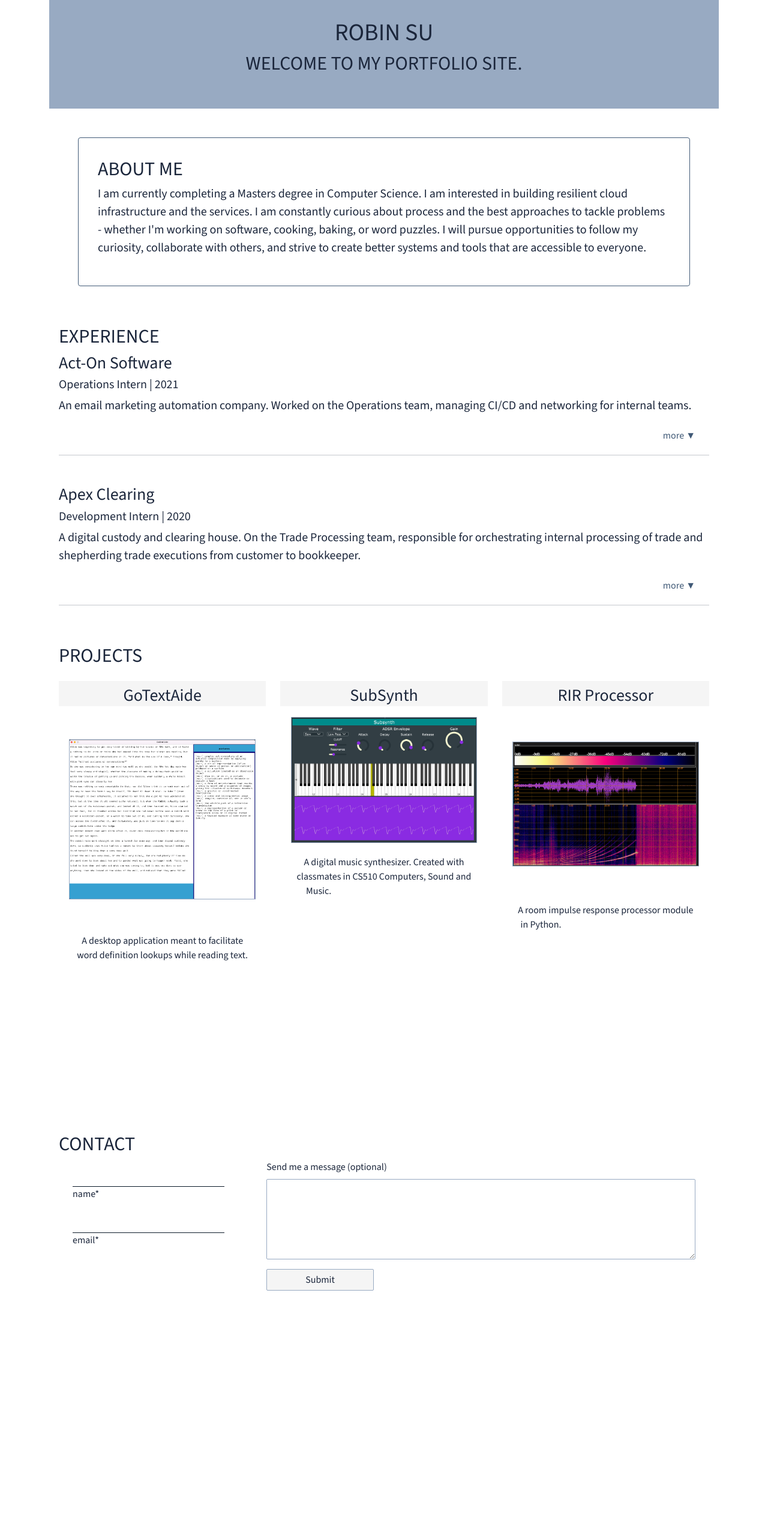
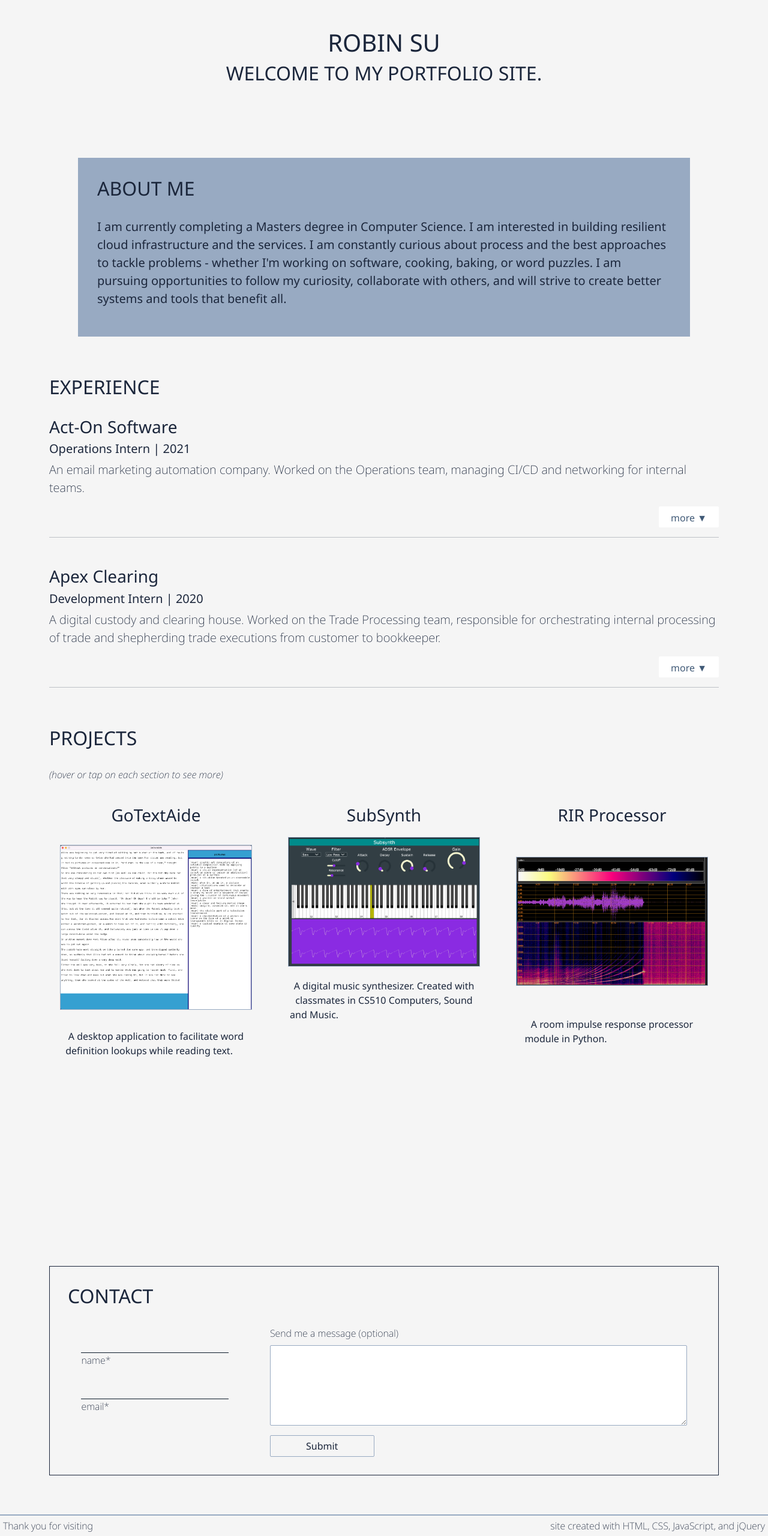
Before and after one commit to robinjsu/portfolio, a plain HTML site: page index.html in a window 1280 px wide. Shown: the part 146-2706 px from the top of the page at 60% size. Before the commit the page ends 2329 px from the top, so only its background shows below. Drawn offline with nearby package versions, Linux system fonts and the light colour scheme.

Commit message:
change font weights, make nav hover bigger, and adjust spacing between sections

```diff
--- a/css/styles.css
+++ b/css/styles.css
@@ -5,11 +5,12 @@
     --oxford: #1b263bff;
     --gray-blue: #415a77ff;
     --shadow-blue: rgb(152, 170, 194);
+    --light-grey: rgb(245, 245, 245);
 }
 
 * {
     box-sizing: border-box;
-    font-family: var(--source-font), 'PT Sans', Arial, Helvetica, sans-serif;
+    font-family: var(--noto-font), 'PT Sans', Arial, Helvetica, sans-serif;
     font-size: 16px;
     margin: 0px;
     padding: 0px;
@@ -18,6 +19,7 @@
 body {
     font-weight: 200;
     color: var(--oxford);
+    background-color: var(--light-grey);
 }
 
 .header {
@@ -29,6 +31,7 @@ body {
     padding: 10px 20px;
     border-bottom: 1px solid var(--oxford);
     justify-content: space-between;
+    font-weight: 400;
 }
 
 .logo {
@@ -48,18 +51,22 @@ body {
 
 .nav-link:hover {
     color: var(--oxford);
-    text-decoration: underline var(--oxford);
+    text-decoration: underline var(--oxford) 2px;
 }
 
 
 .section {
-    margin: 1em 0em 1em 0em;
-    padding: 1em;
+    margin: 65px 0px 65px 0px;
+    /* padding: 1em; */
 }
 
 .col {
     display: flex;
     flex-direction: row;
+}
+
+.section-title {
+    margin-bottom: 30px;
 }
 
 .section-text {
@@ -70,13 +77,16 @@ body {
     height: 200px;
     justify-content: center;
     text-align: center;
-    background-color: var(--shadow-blue);
+    /* background-color: whitesmoke; */
 }
 
 .bio {
+    background-color: var(--shadow-blue);
+    font-weight: 400;
+    padding: 1em;
     /* text-align: right; */
-    border: 1px solid var(--gray-blue);
-    border-radius: 4px;
+    /* border: 1px solid var(--gray-blue);
+    border-radius: 4px; */
 }
 
 
@@ -116,7 +126,7 @@ body {
 .p-title {
     height: 1.5em;
     padding-top: .25em;
-    background-color: whitesmoke;
+    background-color: var(--light-grey);
 }
 
 .p-img {
@@ -147,6 +157,11 @@ body {
     opacity: 0.0;
 }
 
+.contact {
+    border: 1px solid var(--oxford);
+    padding: 30px;
+}
+
 .contact-form {
     display: flex;
     justify-content: space-around;
@@ -156,6 +171,7 @@ body {
     border: none;
     border-radius: 0px;
     border-bottom: 1px solid var(--rich-black);
+    background-color: var(--light-grey);
 }
 
 .msg-area {
@@ -169,7 +185,7 @@ body {
 }
 
 .submit-btn {
-    background-color: whitesmoke;
+    background-color: var(--light-grey);
     color: var(--oxford);
     border-radius: 2px;
     border: 1px solid var(--shadow-blue);
@@ -177,8 +193,14 @@ body {
     width: 25%;
 }
 
+.submit-btn:hover {
+    background-color: var(--oxford);
+    color: var(--light-grey);
+}
+
 .footer {
-    background-color: whitesmoke;
+    background-color: var(--light-grey);
     padding: 5px;
-    border-top: 1px solid var(--shadow-blue);
+    border-top: 2px solid var(--shadow-blue);
+    font-weight: 200;
 }
--- a/index.html
+++ b/index.html
@@ -23,7 +23,7 @@
 
 <body>
     <header class="header container-fluid">
-        <nav class="navbar navbar-expand-sm d-flex">
+        <nav class="navbar navbar-expand d-flex">
             <a href="" class="navbar-brand logo fs-2">RS</a>
             <ul class="menu navbar-nav">
                 <li class="nav-item"><a class="nav-link fs-5" href="#about">about</a></li>
@@ -35,17 +35,17 @@
         </div>
     </header>
     <main class="main-content container overflow-hidden">
-        <section class="section intro mt-5 d-flex flex-column">
+        <section class="section intro d-flex flex-column">
             <h1>ROBIN SU</h1>
             <h2>WELCOME TO MY PORTFOLIO SITE.</h2>
         </section>
-        <section class="section bio m-5 fs-2">
-            <h2 class="section-title" id="about">ABOUT ME</h2>
+        <section class="section bio mx-md-5 fs-2" id="about">
+            <h2 class="section-title">ABOUT ME</h2>
             <p class="section-text">I am currently completing a Masters degree in Computer Science. I am interested in
                 building resilient cloud infrastructure and the services. I am constantly curious about process and the
                 best approaches to tackle problems - whether I'm working on software, cooking, baking, or word puzzles.
-                I will pursue opportunities to follow my curiosity, collaborate with others, and strive to create better
-                systems and tools that are accessible to everyone. </p>
+                I am pursuing opportunities to follow my curiosity, collaborate with others, and will strive to create
+                better systems and tools that benefit all. </p>
         </section>
         <section class="section experience">
             <h2 class="section-title" id="experience">EXPERIENCE</h2>
@@ -61,9 +61,9 @@
             <div class="exp-text d-flex flex-column mt-5" id="experience2">
                 <h3>Apex Clearing</h3>
                 <h5>Development Intern | 2020</h5>
-                <p class="section-text">A digital custody and clearing house. On the Trade Processing team, responsible
-                    for orchestrating internal processing of trade and shepherding trade executions from customer to
-                    bookkeeper.</p>
+                <p class="section-text">A digital custody and clearing house. Worked on the Trade Processing team,
+                    responsible for orchestrating internal processing of trade and shepherding trade executions from
+                    customer to bookkeeper.</p>
                 <ul class="exp-list" id="experience2-list">
                 </ul>
             </div>
@@ -71,16 +71,18 @@
         </section>
         <section class="section projects">
             <h2 class="section-title" id="projects">PROJECTS</h2>
+            <p><i>(hover or tap on each section to see more)</i></p>
             <div class="row row-cols-1 row-cols-lg-3">
                 <div class="col">
                     <div class="project prj1 mt-3" id="p1">
                         <h3 class="p-title">GoTextAide</h3>
                         <img class="p-img" src="./images/gotextaide.png" alt="Go Text Aide project demo screenshot"
                             width="90%">
-                        <p class="p-text"><b>A desktop application meant to facilitate word definition lookups while
-                                reading text. </b><span class="p-text extra p-0" id="p1-extra">An exploration of
-                                concurrency paradigms, as well as what support is provided by Go versus Python. Graphics
-                                rendering using Go and Python bindings for GLFW and OpenGL. </span></p>
+                        <p class="p-text"><b>A desktop application to facilitate word definition lookups while reading
+                                text. </b><span class="p-text extra p-0" id="p1-extra">An exploration of concurrency
+                                paradigms for building graphical user interfaces in Go and Python. Features: text
+                                display, word definition display, audio playback of text (via Google's Text-To-Speech
+                                API). Pixel rendering done with GLFW and OpenGL libraries. </span></p>
                         <button class="p-btn" id="p1-btn" type="btn">
                             <i class="fa-brands fa-github fa-xl"></i>
                             <a class="p-link" href="https://github.com/robinjsu/go_project"
@@ -146,10 +148,10 @@
             </form>
         </section>
     </main>
-    <!-- <footer class="footer container-fluid d-flex justify-content-between">
+    <footer class="footer container-fluid d-flex justify-content-between">
         <span>Thank you for visiting</span>
-        <span class="update">last updated May 2022</span>
-    </footer> -->
+        <span class="update">site created with HTML, CSS, JavaScript, and jQuery</span>
+    </footer>
 </body>
 
 </html>
```
